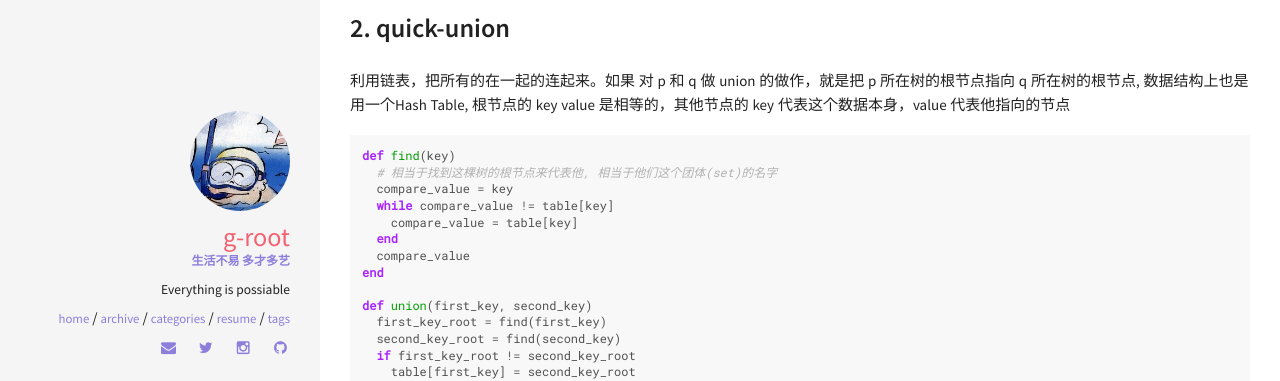
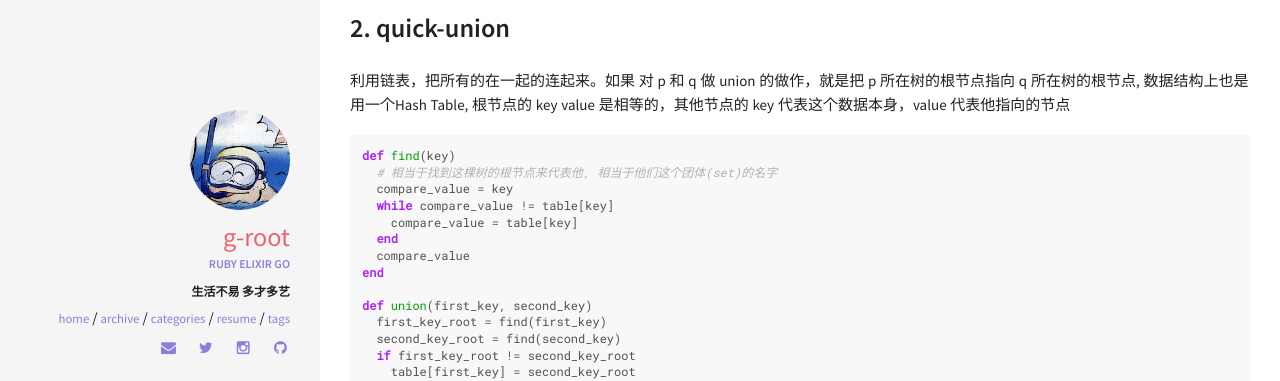
Before and after one commit to guyanbiao/guyanbiao.github.com, a Jekyll site: the page built from index.html, in a window 1280 px wide. Shown: the part 2225-2606 px from the top of the page. Built offline with Jekyll 4.4.1, drawn with Linux system fonts in a browser that asks for light colours.

Commit message:
adjust css

```diff
--- a/_config.yml
+++ b/_config.yml
@@ -35,8 +35,8 @@ kramdown:
 owner:
   name: G-root
   avatar: logo-bug.png
-  job: "生活不易 多才多艺"
-  bio: "Everything is possiable"
+  job: "ruby elixir go"
+  bio: "生活不易 多才多艺"
   email: guyanbiao@gmail.com
   disqus-shortname:
   twitter: guyanbiao
--- a/_sass/pages/_layout.scss
+++ b/_sass/pages/_layout.scss
@@ -38,11 +38,12 @@
     font-size: 0.8em;
     font-weight: 700;
     text-transform: uppercase;
-    margin: -5px auto 10px;
+    margin: -1px auto 10px;
   }
   .author_bio {
-    font-size: 90%;
+    font-size: 80%;
     display: block;
+    font-weight: bold;
   }
   @include media-query($medium-screen) {
     text-align: right;
```
